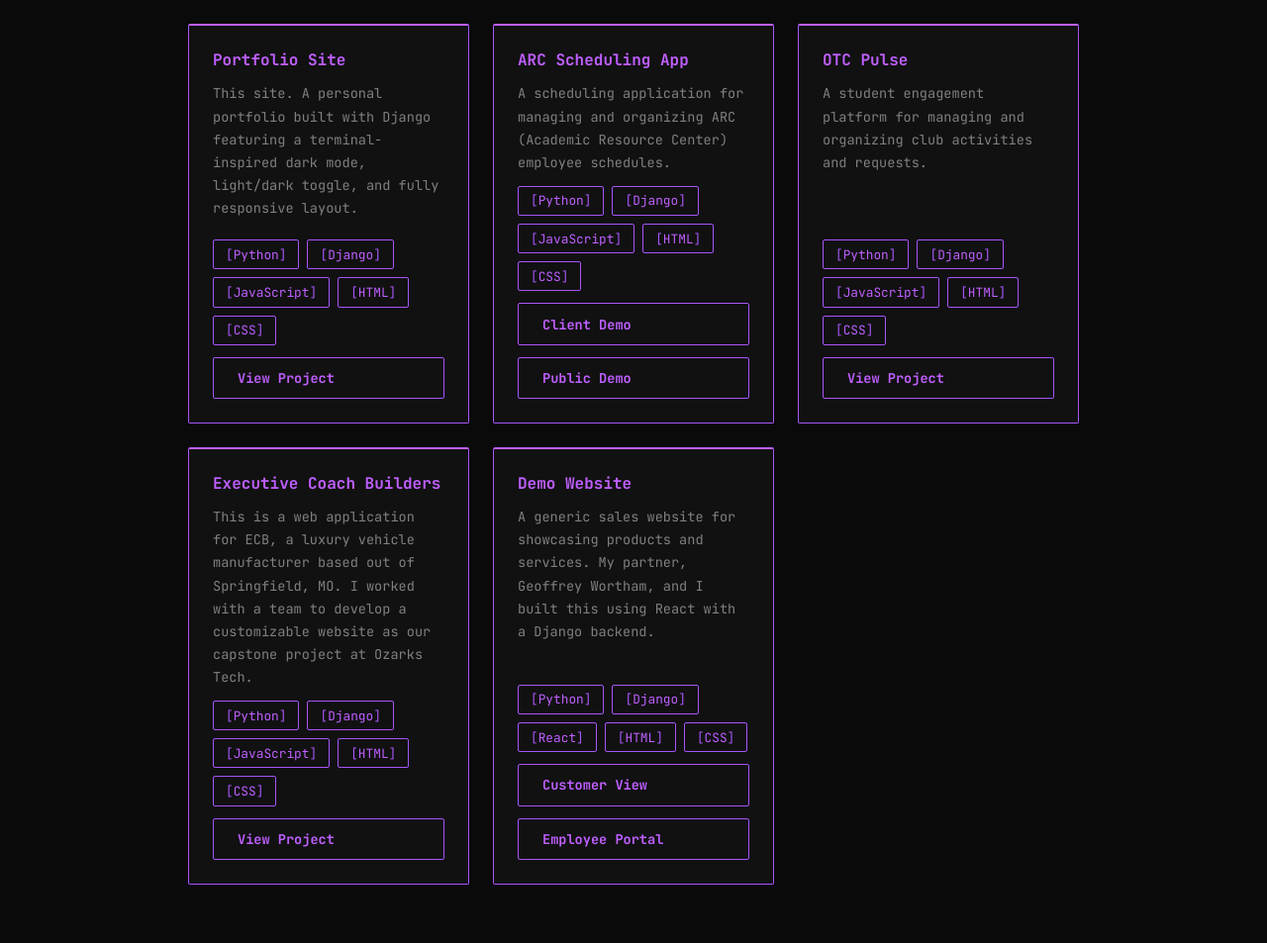
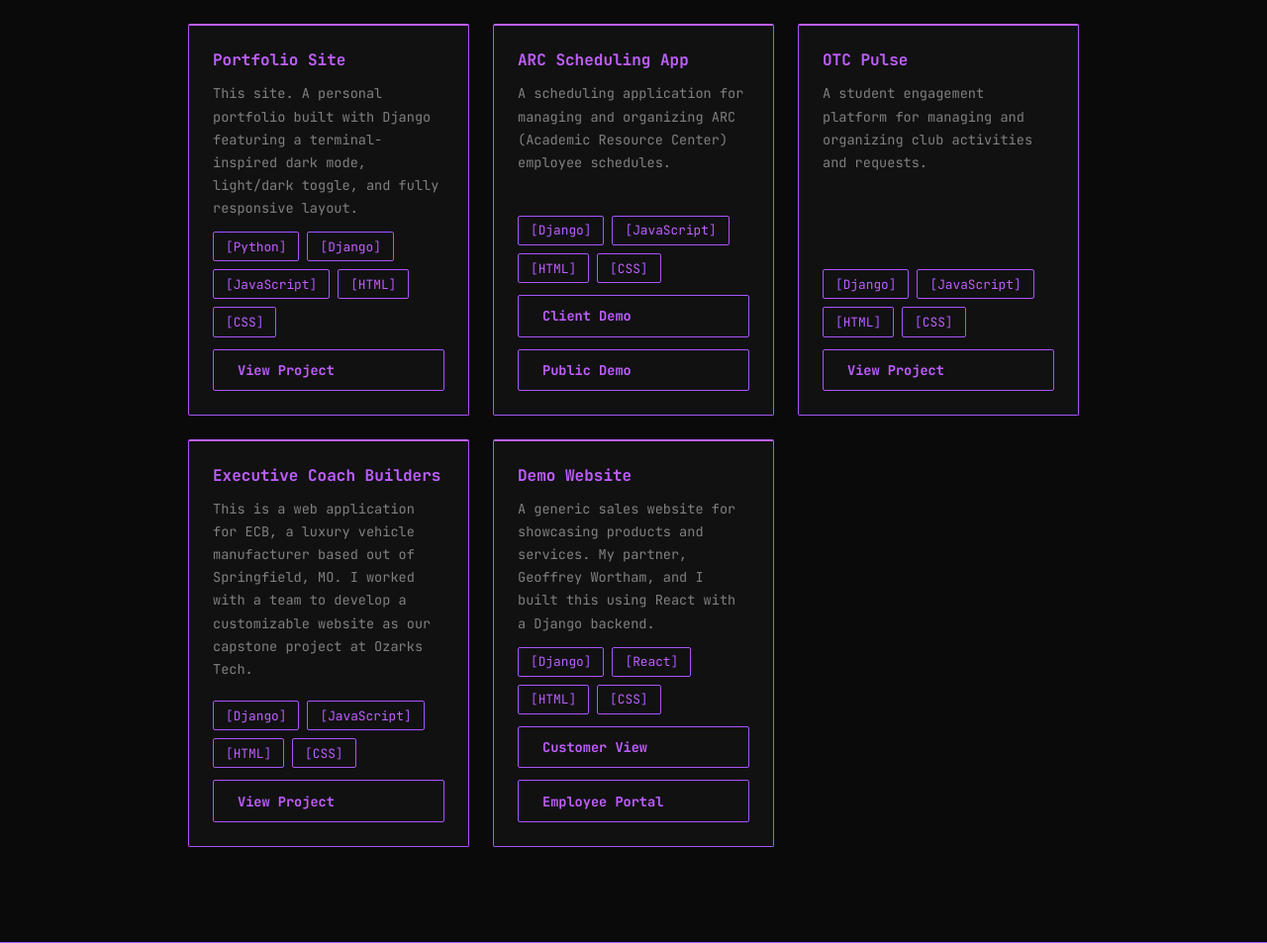
Before and after one commit to GravesSoftwareDev/portfolio, a Django app: page / in a window 1280 px wide. Shown: the part 1950-2903 px from the top of the page at 99% size. Run offline with Django 5.2, Linux system fonts and the light colour scheme.

Commit message:
Removed the redundant skill tags

```diff
--- a/portfolio_site/templates/portfolio/home.html
+++ b/portfolio_site/templates/portfolio/home.html
@@ -85,7 +85,6 @@
                     <h3 class="project-title">ARC Scheduling App</h3>
                     <p class="project-desc">A scheduling application for managing and organizing ARC (Academic Resource Center) employee schedules.</p>
                     <div class="project-tags">
-                        <span class="skill-tag">Python</span>
                         <span class="skill-tag">Django</span>
                         <span class="skill-tag">JavaScript</span>
                         <span class="skill-tag">HTML</span>
@@ -98,7 +97,6 @@
                     <h3 class="project-title">OTC Pulse</h3>
                     <p class="project-desc">A student engagement platform for managing and organizing club activities and requests.</p>
                     <div class="project-tags">
-                        <span class="skill-tag">Python</span>
                         <span class="skill-tag">Django</span>
                         <span class="skill-tag">JavaScript</span>
                         <span class="skill-tag">HTML</span>
@@ -110,7 +108,6 @@
                     <h3 class="project-title">Executive Coach Builders</h3>
                     <p class="project-desc">This is a web application for ECB, a luxury vehicle manufacturer based out of Springfield, MO. I worked with a team to develop a customizable website as our capstone project at Ozarks Tech.</p>
                     <div class="project-tags">
-                        <span class="skill-tag">Python</span>
                         <span class="skill-tag">Django</span>
                         <span class="skill-tag">JavaScript</span>
                         <span class="skill-tag">HTML</span>
@@ -122,7 +119,6 @@
                     <h3 class="project-title">Demo Website</h3>
                     <p class="project-desc">A generic sales website for showcasing products and services. My partner, Geoffrey Wortham, and I built this using React with a Django backend.</p>
                     <div class="project-tags">
-                        <span class="skill-tag">Python</span>
                         <span class="skill-tag">Django</span>
                         <span class="skill-tag">React</span>
                         <span class="skill-tag">HTML</span>
```
